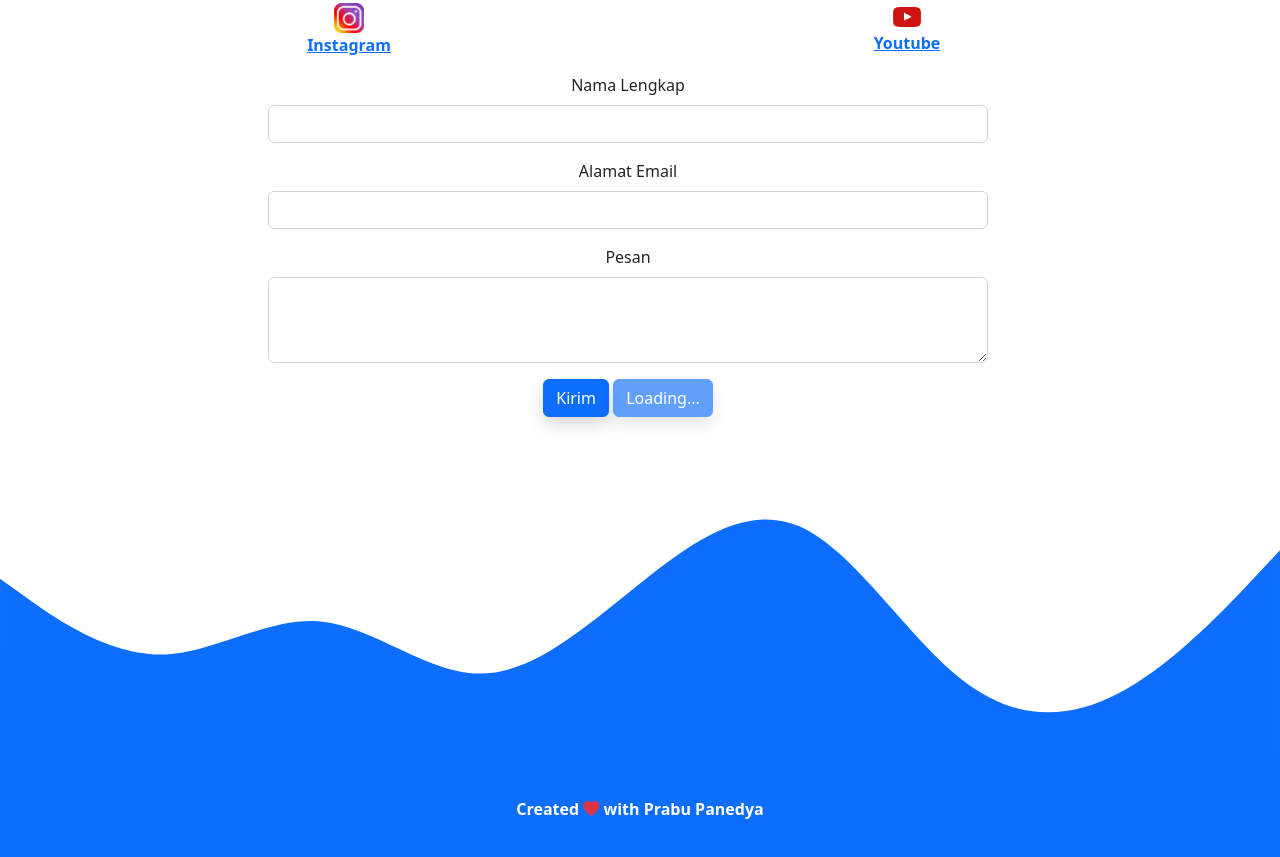
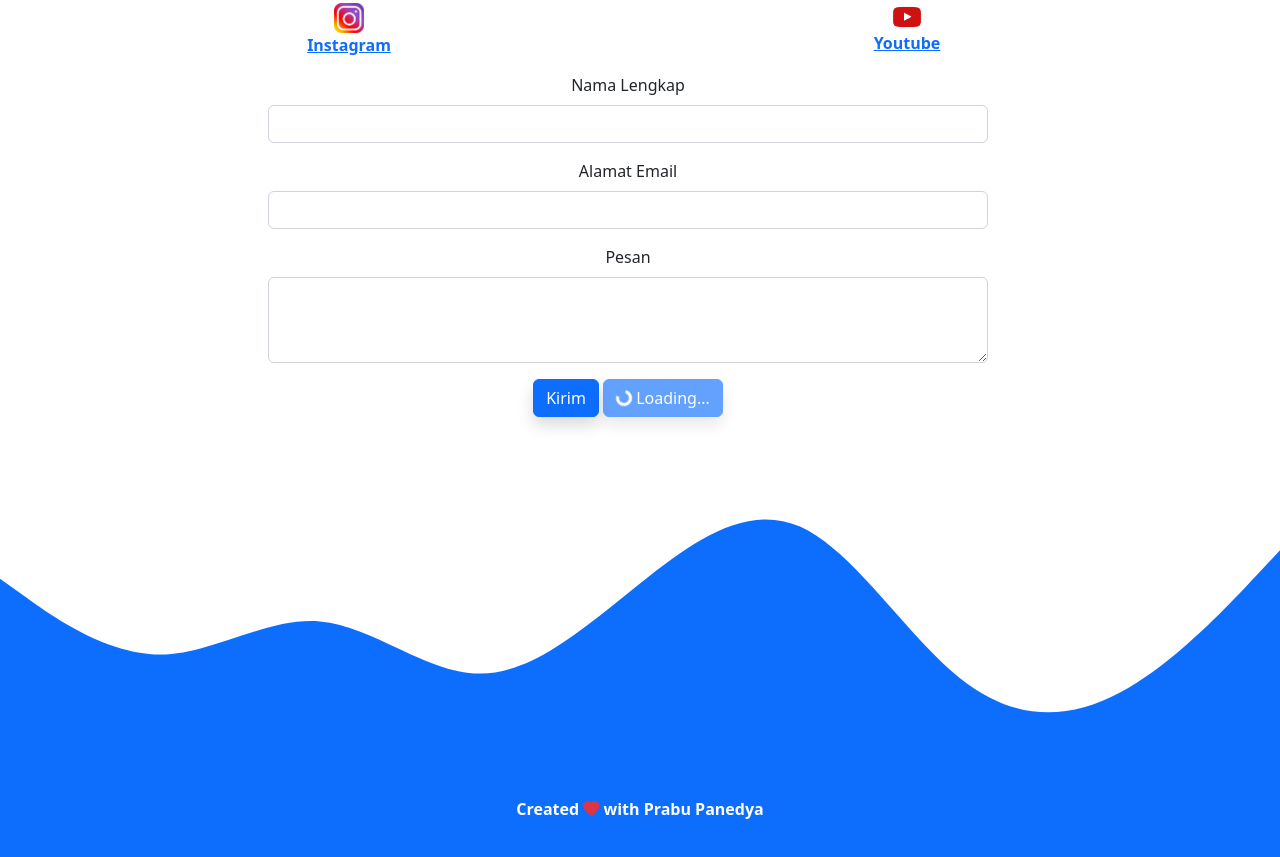
Before and after one commit to prabudah/prabudah.github.io, a plain HTML site: page index.html in a window 1280 px wide. Shown: the part 2147-3004 px from the top of the page. Drawn offline with nearby package versions, Linux system fonts and the light colour scheme.

Commit message:
update lagi....

```diff
--- a/index.html
+++ b/index.html
@@ -160,7 +160,7 @@
                 </div>
                 <button type="submit" class="btn btn-primary shadow">Kirim</button>
                 <button class="btn btn-primary btn-kirim shadow" type="button" disabled>
-                  <span class="spinner-border spinner-border-sm btn-load d-none" role="status" aria-hidden="true"></span>
+                  <span class="spinner-border spinner-border-sm btn-load" role="status" aria-hidden="true"></span>
                   Loading...
                 </button>
               </form>
```
